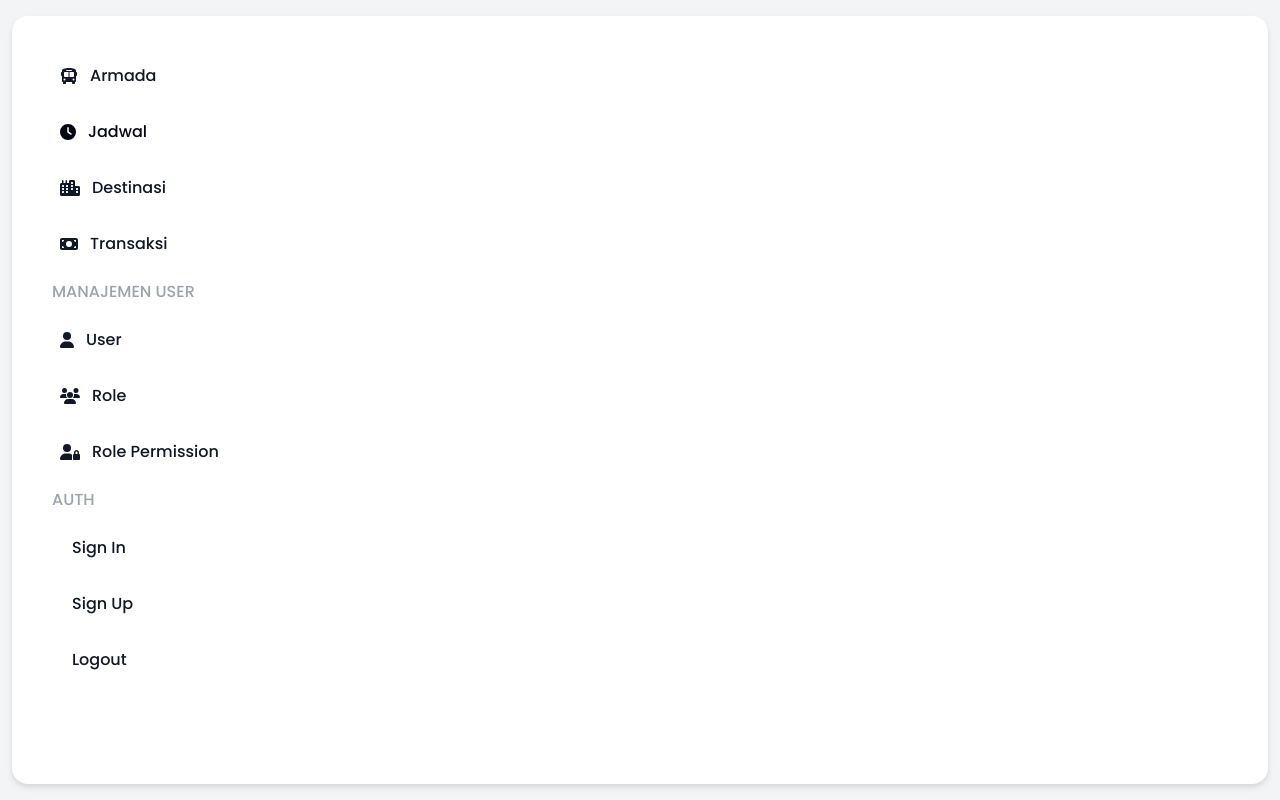
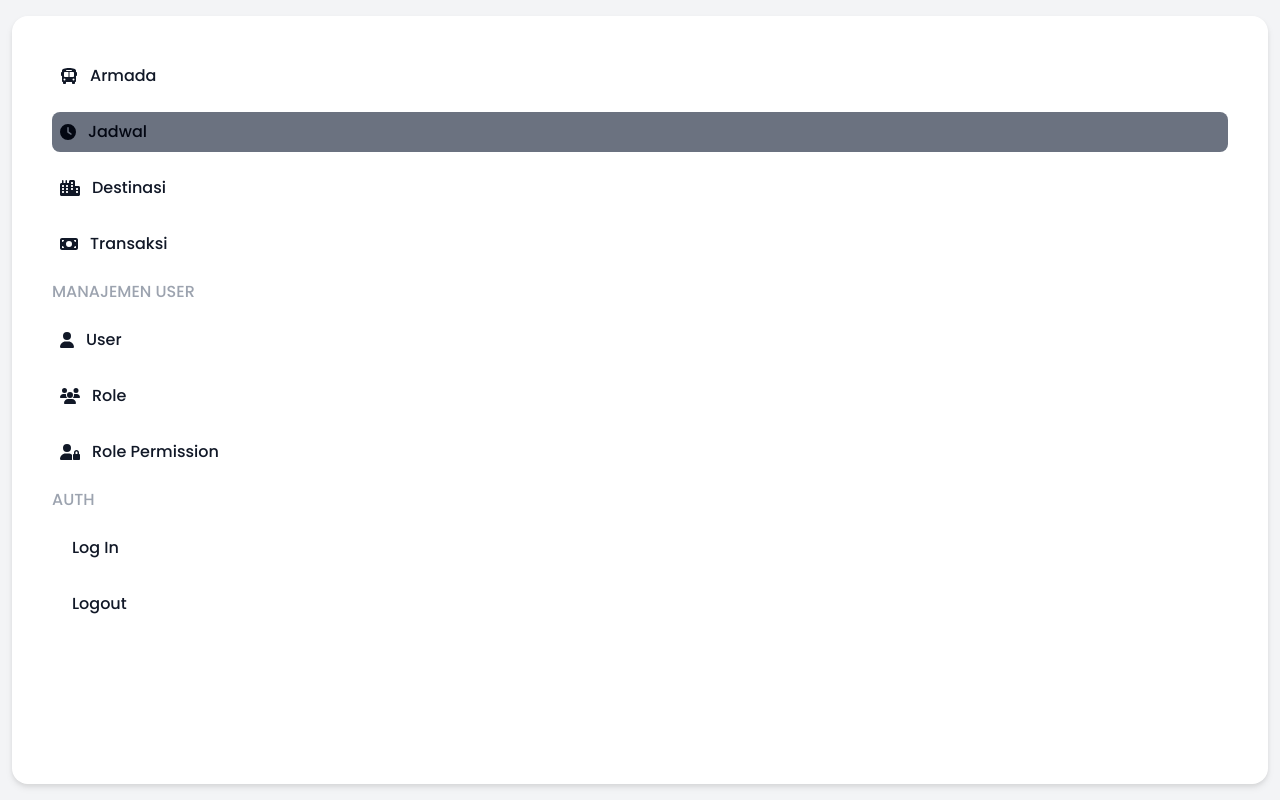
Before and after one commit to Talitazmiza/bus-tourism2, a React (Vite) app in the folder Frontend/: page /dashboard in a window 1280 px wide. Shown: the top 800 px of the page. Built offline with nearby package versions, Linux system fonts and the light colour scheme.

Commit message:
fix: add new path

```diff
--- a/Frontend/src/components/pages/Admin/organs/Sidebar.tsx
+++ b/Frontend/src/components/pages/Admin/organs/Sidebar.tsx
@@ -18,8 +18,8 @@
                                 </a>
                             </li>
                             <li>
-                                <a href="/dashboard-schedule"
-                                   className="flex items-center p-2 rounded-lg  hover:bg-gray-100 dark:hover:bg-orange-400  group">
+                                <a href="#"
+                                   className="flex items-center p-2 rounded-lg bg-gray-500 hover:bg-gray-100 dark:hover:bg-orange-400  group">
                                     <FontAwesomeIcon icon={faClock} />
                                     <span className="flex-1 ml-3 whitespace-nowrap">Jadwal</span>
                                 </a>
@@ -47,7 +47,7 @@
                                 </a>
                             </li>
                             <li>
-                                <a href="#"
+                                <a href="/dashboard-role"
                                    className="flex items-center p-2 text-gray-900 rounded-lg dark:text-black hover:bg-gray-100 dark:hover:bg-orange-400  group">
                                     <FontAwesomeIcon icon={faUsers} />
                                     <span className="flex-1 ml-3 whitespace-nowrap">Role</span>
@@ -62,15 +62,9 @@
                             </li>
                             <h1 className="text-gray-400">AUTH</h1>
                             <li>
-                                <a href="#"
+                                <a href="/login"
                                    className="flex items-center p-2 text-gray-900 rounded-lg dark:text-black hover:bg-gray-100 dark:hover:bg-orange-400  group">
-                                    <span className="flex-1 ml-3 whitespace-nowrap">Sign In</span>
-                                </a>
-                            </li>
-                            <li>
-                                <a href="#"
-                                   className="flex items-center p-2 text-gray-900 rounded-lg dark:text-black hover:bg-gray-100 dark:hover:bg-orange-400  group">
-                                    <span className="flex-1 ml-3 whitespace-nowrap">Sign Up</span>
+                                    <span className="flex-1 ml-3 whitespace-nowrap">Log In</span>
                                 </a>
                             </li>
                             <li>
```
